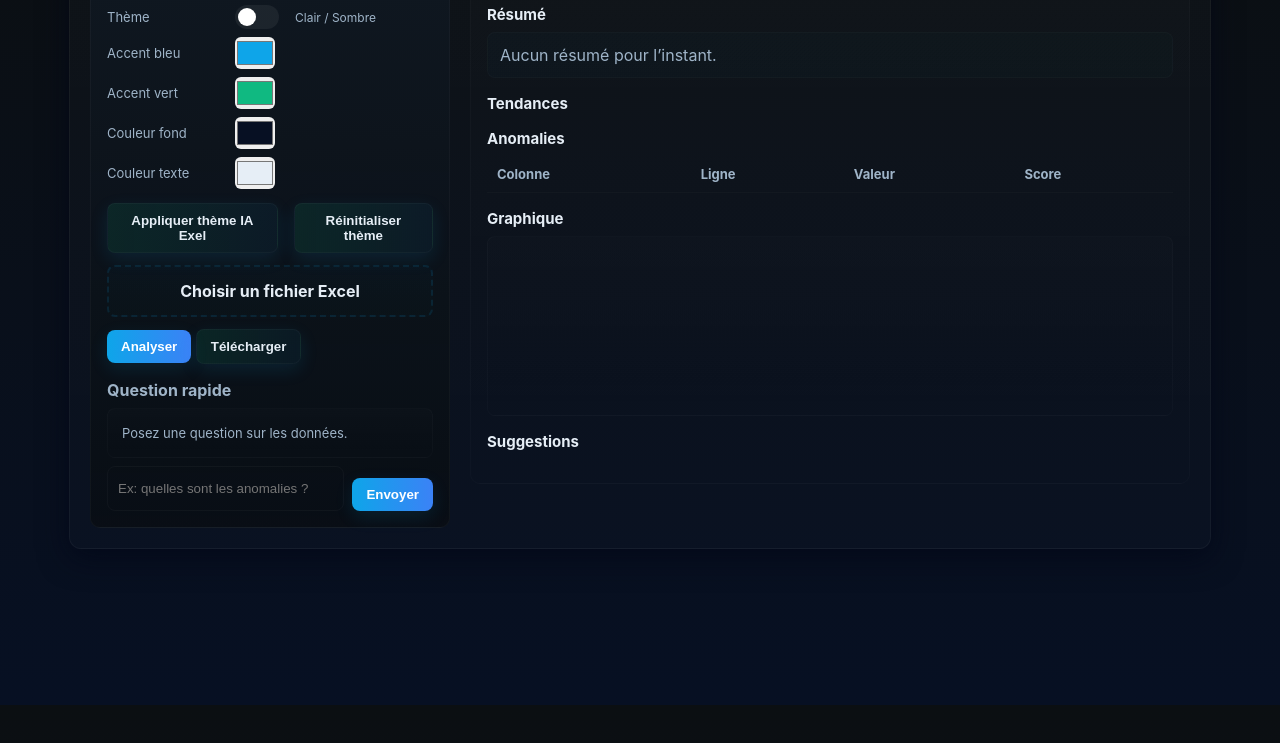
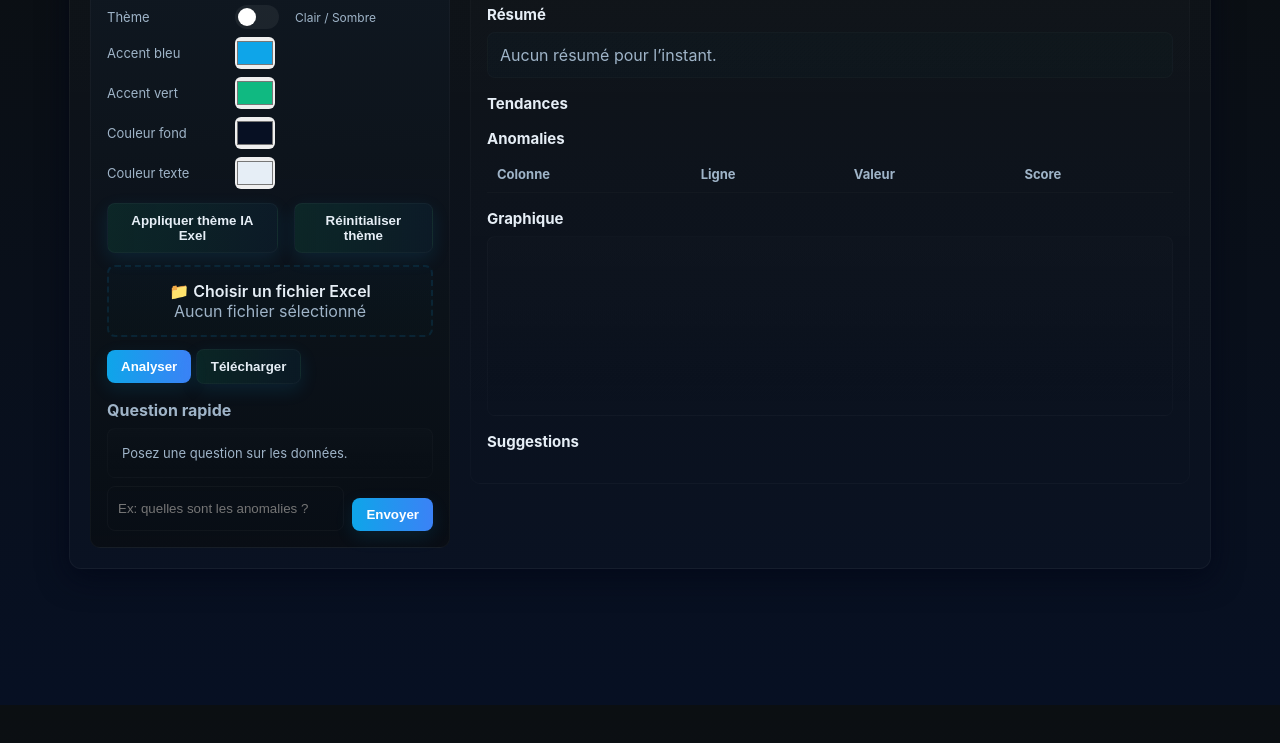
Before and after one commit to NZ2015/ExelIA, a website: page index.html in a window 1280 px wide. Shown: the part 95-838 px from the top of the page. Drawn offline with nearby package versions, Linux system fonts and the light colour scheme.

Commit message:
Update index.html
mise a jour

```diff
--- a/index.html
+++ b/index.html
@@ -51,9 +51,16 @@
             </div>
 
             <div class="file-drop">
-                <label for="excelFile" style="cursor:pointer; display:block; font-weight:bold;">Choisir un fichier Excel</label>
-                <input type="file" id="excelFile" accept=".xlsx,.xls">
-            </div>
+    <label for="excelFile">
+        📁 Choisir un fichier Excel
+    </label>
+
+    <input type="file" id="excelFile" accept=".xlsx,.xls">
+
+    <div id="fileInfo" class="file-info">
+        Aucun fichier sélectionné
+    </div>
+</div>
 
             <button id="analyzeBtn" class="btn">Analyser</button>
             <button id="downloadBtn" class="btn secondary">Télécharger</button>
```
